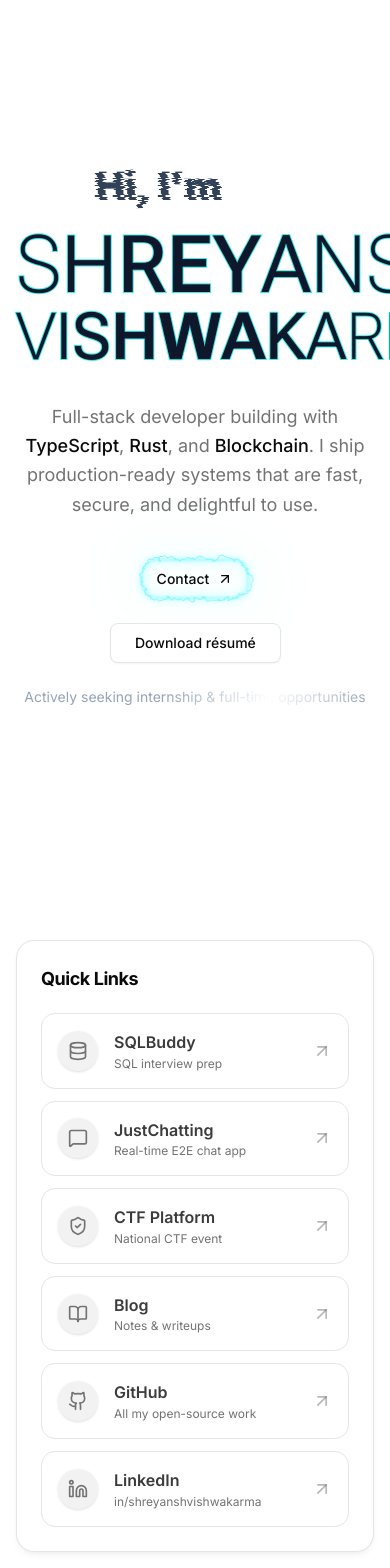
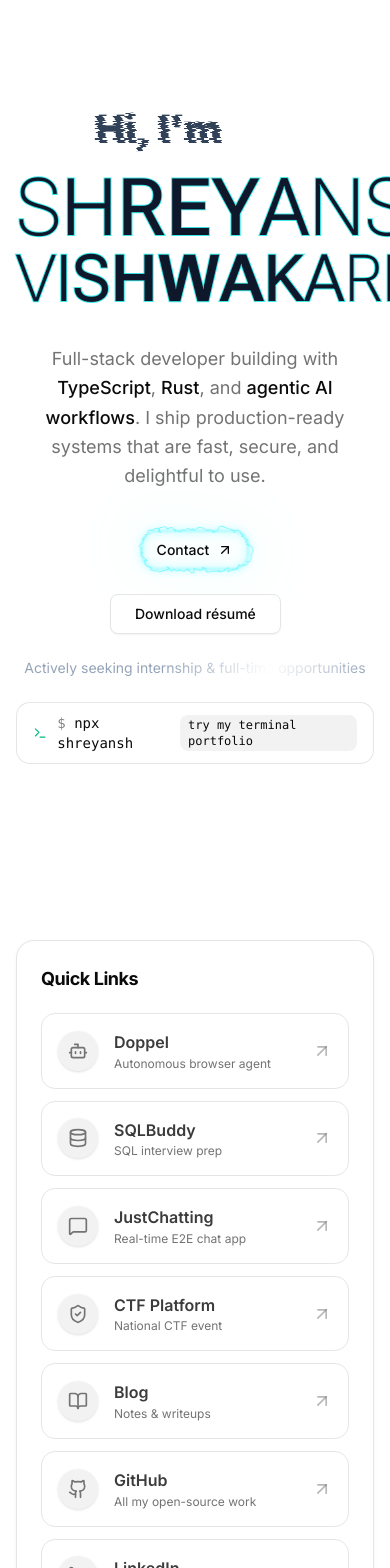
Before and after one commit to ShreyanshVishwakarma/portfolio, a Next.js app: page / in a window 390 px wide. Shown: the top 1568 px of the page. Built offline with nearby package versions, Linux system fonts and the light colour scheme.

Commit message:
feat: add Doppel as featured project, shreyansh-tui terminal portfolio, justchat.page domain

```diff
--- a/app/page.tsx
+++ b/app/page.tsx
@@ -31,6 +31,7 @@ import {
   Database,
   MessageSquare,
   ShieldCheck,
+  Bot,
 } from "lucide-react";
 
 /* ═══════════════════════════════════════════════════════════
@@ -38,6 +39,16 @@ import {
    ═══════════════════════════════════════════════════════════ */
 
 const workProjects = [
+  {
+    title: "Doppel",
+    description:
+      "Autonomous browser-agent platform that runs your professional life — inbox triage, cold outreach, job applications — in stealth cloud browsers, logged in as you, with live trace streaming and per-run video replay. Ships a custom MCP server that restores persisted logins client-side for a 100% logged-in-session rate.",
+    stack: ["Next.js 16", "TypeScript", "Convex", "Clerk", "Solari", "MCP"],
+    link: "https://doppel-phi.vercel.app/",
+    gradient: "from-sky-500/10 to-violet-500/10",
+    featured: true,
+    badge: "⭐ Featured Project",
+  },
   {
     title: "LandTrust",
     description:
@@ -56,7 +67,7 @@ const workProjects = [
     repo: "https://github.com/ShreyanshVishwakarma/ctf",
     link: "https://ctf-seven-kappa.vercel.app/",
     gradient: "from-violet-500/10 to-purple-500/10",
-    featured: true,
+    featured: false,
   },
   {
     title: "SQLBuddy",
@@ -73,7 +84,7 @@ const workProjects = [
     description:
       "My flagship project — a real-time chat app built purely because I wanted to build it. Full end-to-end encryption using the native Web Crypto API, with a friends system, notifications, and offline support.",
     stack: ["Next.js 15", "TypeScript", "Socket.io", "Convex", "Web Crypto API"],
-    link: "https://justchatting-eight.vercel.app",
+    link: "https://justchat.page/",
     repo: "https://github.com/ShreyanshVishwakarma/justchatting",
     gradient: "from-blue-500/10 to-indigo-500/10",
     featured: false,
@@ -102,6 +113,15 @@ const workProjects = [
 
 const labProjects = [
   {
+    title: "shreyansh-tui",
+    description:
+      "My portfolio that lives in your terminal — an interactive TUI with a purpose-led entry, project browser, markdown blog reader, command palette (Ctrl+K), and vim-style navigation. Published on npm, runs instantly with zero install.",
+    stack: ["TypeScript", "Ink", "React", "Node.js", "tsup"],
+    repo: "https://github.com/ShreyanshVishwakarma/shreyansh-tui",
+    command: "npx shreyansh",
+    gradient: "from-lime-500/10 to-emerald-500/10",
+  },
+  {
     title: "RustyML",
     description:
       "Machine learning models from scratch in Rust — linear regression, logistic regression, and neural networks without any external ML libraries. Focused on memory-safe, high-performance implementations.",
@@ -127,13 +147,13 @@ const techCategories = [
   },
   {
     name: "Frontend",
-    techs: ["Next.js 15", "React 19", "Tailwind CSS", "GSAP", "Bootstrap"],
+    techs: ["Next.js 16", "React 19", "Tailwind CSS", "GSAP", "Bootstrap"],
     color:
       "bg-violet-500/10 text-violet-600 dark:text-violet-400 border-violet-500/20",
   },
   {
     name: "Backend",
-    techs: ["Node.js", "Express.js", "Convex", "Socket.io"],
+    techs: ["Node.js", "Express.js", "Convex", "Socket.io", "Clerk", "MCP"],
     color:
       "bg-emerald-500/10 text-emerald-600 dark:text-emerald-400 border-emerald-500/20",
   },
@@ -212,18 +232,45 @@ const timelineEvents = [
     description:
       "Launched the SQL interview prep platform I built after hating every one on the internet — SQLite compiled to WebAssembly, every query running right in the browser. 1.5k+ edge requests within hours from a single Reddit post",
     color: "#f43f5e",
+  },
+  {
+    year: "2026",
+    title: "JustChat Custom Domain",
+    description:
+      "Shipped JustChatting to production on its own domain — https://justchat.page/ — real-time E2E-encrypted chat with friends system, notifications, and offline support",
+    color: "#3b82f6",
+  },
+  {
+    year: "2026",
+    title: "Doppel Launch",
+    description:
+      "Solo-built autonomous browser-agent platform (Next.js 16, Convex, Clerk, stealth microVM browsers + custom MCP tooling) that triages inboxes, does outreach, and applies to jobs logged in as you — with live trace streaming and video replay",
+    color: "#8b5cf6",
+  },
+  {
+    year: "2026",
+    title: "Terminal Portfolio on npm",
+    description:
+      "Published shreyansh-tui — my interactive portfolio that lives in the terminal (Ink + React). Run it anywhere with npx shreyansh or bunx shreyansh",
+    color: "#10b981",
     current: true,
   },
 ];
 
 const stats = [
-  { value: "7+", label: "Projects" },
+  { value: "9+", label: "Projects" },
   { value: "3+", label: "Years" },
   { value: "5", label: "Awards" },
   { value: "8.4", label: "CGPA" },
 ];
 
 const quickLinks = [
+  {
+    label: "Doppel",
+    description: "Autonomous browser agent",
+    href: "https://doppel-phi.vercel.app/",
+    icon: Bot,
+  },
   {
     label: "SQLBuddy",
     description: "SQL interview prep",
@@ -233,7 +280,7 @@ const quickLinks = [
   {
     label: "JustChatting",
     description: "Real-time E2E chat app",
-    href: "https://justchatting-eight.vercel.app",
+    href: "https://justchat.page/",
     icon: MessageSquare,
   },
   {
@@ -337,8 +384,10 @@ export default function Home() {
                 Full-stack developer building with{" "}
                 <span className="text-foreground font-medium">TypeScript</span>,{" "}
                 <span className="text-foreground font-medium">Rust</span>, and{" "}
-                <span className="text-foreground font-medium">Blockchain</span>.
-                I ship production-ready systems that are fast, secure, and
+                <span className="text-foreground font-medium">
+                  agentic AI workflows
+                </span>
+                . I ship production-ready systems that are fast, secure, and
                 delightful to use.
               </p>
 
@@ -380,6 +429,24 @@ export default function Home() {
                   shineColor="#ffffff"
                   speed={2.5}
                 />
+              </div>
+
+              <div className="mt-6 flex justify-center">
+                <a
+                  href="https://github.com/ShreyanshVishwakarma/shreyansh-tui"
+                  target="_blank"
+                  rel="noopener noreferrer"
+                  className="group inline-flex items-center gap-2.5 rounded-xl border border-foreground/10 bg-background/40 px-4 py-2.5 font-mono text-sm text-muted-foreground backdrop-blur transition-all duration-300 hover:border-emerald-500/30 hover:text-foreground"
+                >
+                  <Terminal className="h-4 w-4 text-emerald-500" />
+                  <span>
+                    <span className="select-none opacity-50">$&nbsp;</span>
+                    npx shreyansh
+                  </span>
+                  <span className="rounded-md bg-foreground/5 px-2 py-0.5 text-xs">
+                    try my terminal portfolio
+                  </span>
+                </a>
               </div>
             </div>
           </section>
@@ -452,7 +519,7 @@ export default function Home() {
                     <Layers className="h-8 w-8 text-blue-500 dark:text-blue-400 mb-3" />
                     <h3 className="text-lg font-bold">Building in Public</h3>
                     <p className="text-muted-foreground text-sm mt-1">
-                      SQLBuddy — SQL interview prep
+                      Doppel — autonomous browser agent
                     </p>
                     <p className="text-muted-foreground text-xs mt-0.5">
                       Launched 2026
@@ -742,6 +809,18 @@ export default function Home() {
                       <p className="text-sm text-muted-foreground leading-relaxed mb-4">
                         {project.description}
                       </p>
+                      {"command" in project &&
+                        typeof project.command === "string" && (
+                          <div className="mb-4 flex items-center gap-2 rounded-lg border border-foreground/10 bg-foreground/5 px-3 py-2 font-mono text-xs text-muted-foreground">
+                            <Terminal className="h-3.5 w-3.5 shrink-0 text-emerald-500" />
+                            <span className="select-all">
+                              {project.command}
+                            </span>
+                            <span className="ml-auto hidden sm:inline text-[10px] uppercase tracking-wider opacity-60">
+                              or bunx shreyansh
+                            </span>
+                          </div>
+                        )}
                       <div className="flex flex-wrap gap-1.5 mb-4">
                         {project.stack.map((t) => (
                           <span
```
